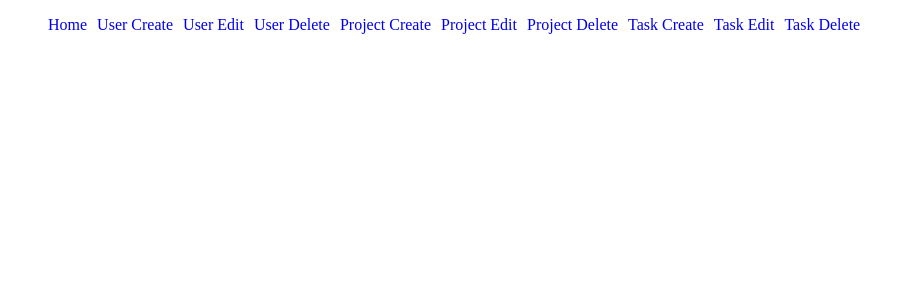
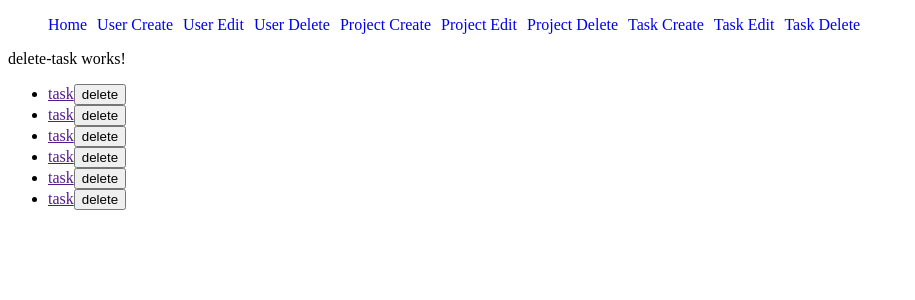
Before and after one commit to ZenViKing/projectManagementApp, an Angular app: page /task/delete in a window 1280 px wide. Before the commit this address led to /. Shown: the top 300 px of the page, without its empty margins (0-915 px from the left). Built offline with nearby package versions, Linux system fonts and the light colour scheme.

Commit message:
delete-task html+ delete in app-routing.module git status git status :q

```diff
--- a/src/app/pages/tasks/delete-task/delete-task.component.html
+++ b/src/app/pages/tasks/delete-task/delete-task.component.html
@@ -1,12 +1,27 @@
 <p>delete-task works!</p>
 <ul>
-    <li><a href="">task</a></li>
-    <li><a href="">task</a></li>
-    <li><a href="">task</a></li>
-    <li><a href="">task</a></li>
-    <li><a href="">task</a></li>
-    <li><a href="">task</a></li>
-    <li><a href="">task</a></li>
-    <li><a href="">task</a></li>
-    <li><a href="">task</a></li>
+    <li>
+        <a href="">task</a>
+        <button type="button">delete</button>
+    </li>
+    <li>
+        <a href="">task</a>
+        <button type="button">delete</button>
+    </li>
+    <li>
+        <a href="">task</a>
+        <button type="button">delete</button>
+    </li>
+    <li>
+        <a href="">task</a>
+        <button type="button">delete</button>
+    </li>
+    <li>
+        <a href="">task</a>
+        <button type="button">delete</button>
+    </li>
+    <li>
+        <a href="">task</a>
+        <button type="button">delete</button>
+    </li>
 </ul>
```
Also changed, not shown: src/app/app-routing.module.ts (+8 -1 lines).
